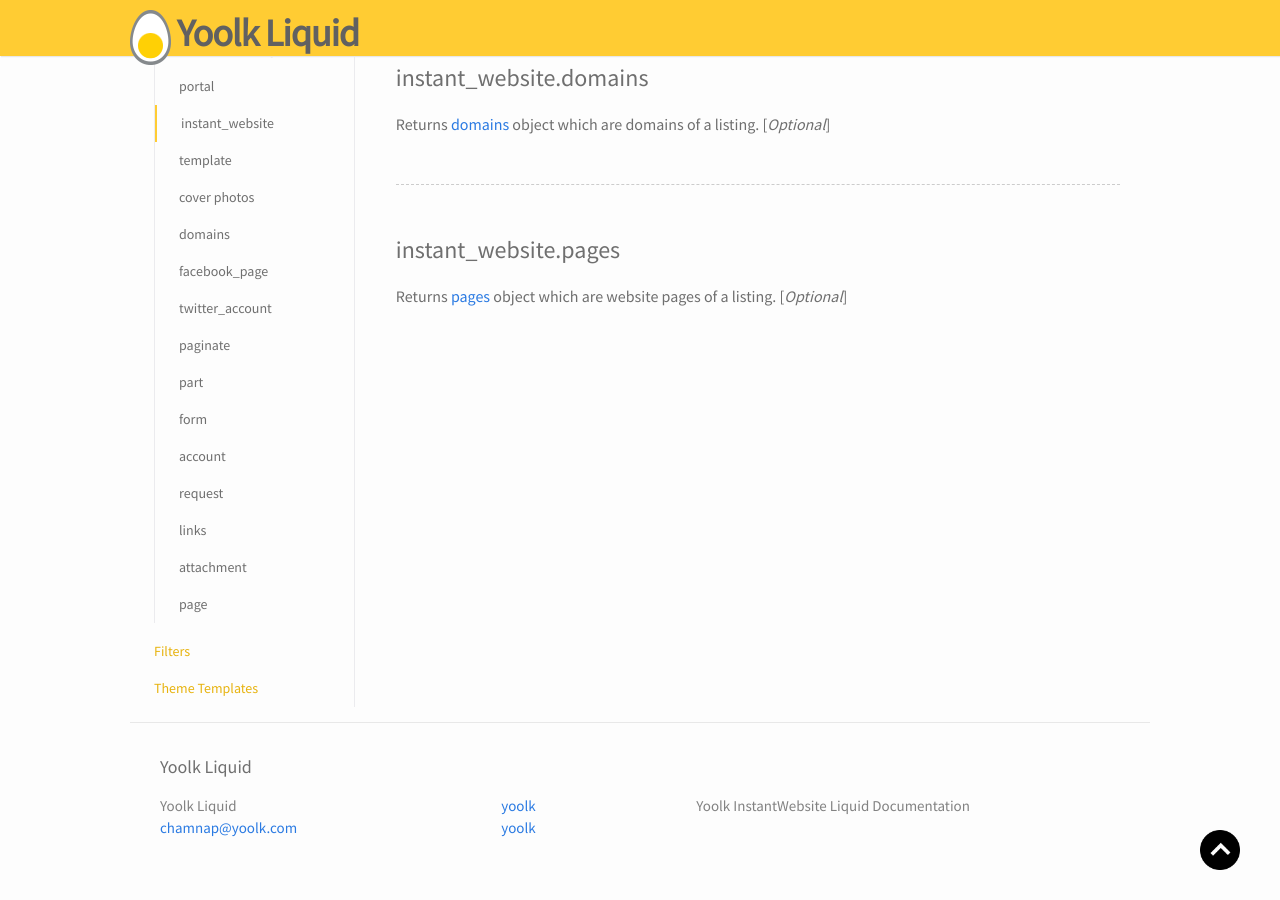
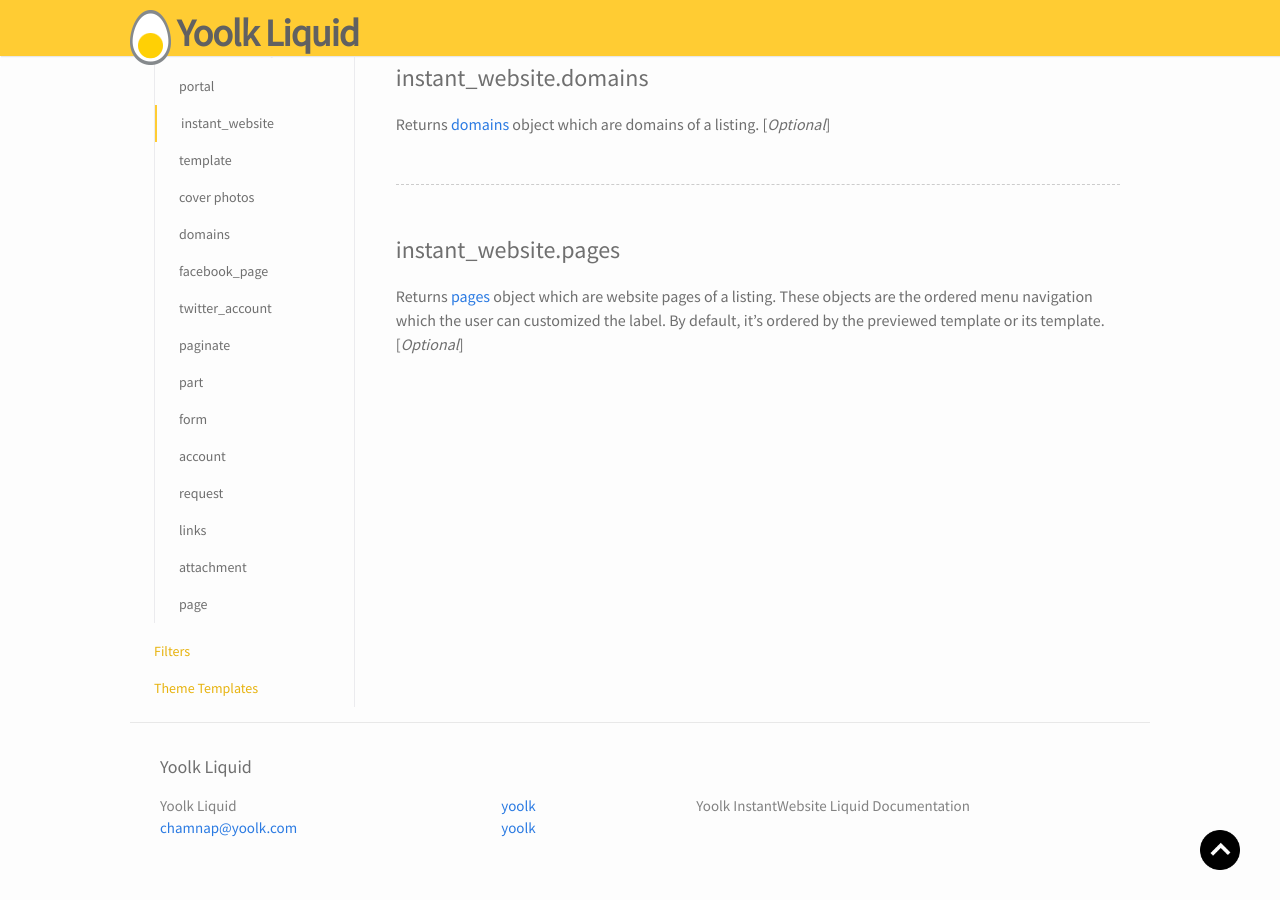
Before and after one commit to yoolk/liquid-documentation, a Jekyll site: the page built from objects/instant_website/index.md, in a window 1280 px wide and 900 px high, scrolled down 1239 px. Built offline with Jekyll 4.4.1, drawn with Linux system fonts in a browser that asks for light colours; nearby versions of some CDN libraries.

Commit message:
update doc

```diff
--- a/filters/translate-filters/index.markdown
+++ b/filters/translate-filters/index.markdown
@@ -9,7 +9,7 @@ Apply locale translation for the given `key`. `key` must be scoped with your the
 
 Be sure to check out the [sample theme](https://github.com/yoolk/yoolk_instant_website_sandbox/tree/master/app/themes/sample).
 
-Valid **locale keys** are en, af, ar, az, bg, bn, bs, ca, cs, cy, da, de-AT, de-CH, de, el, en-AU, en-CA, en-GB, en-IE, en-IN, en-NZ, en-US, en-ZA, eo, es-419, es-AR, es-CL, es-CO, es-CR, es-EC, es-MX, es-PA, es-PE, es-US, es-VE, es, et, eu, fa, fi, fr-CA, fr-CH, fr, gl, he, hi-IN, hi, hr, hu, id, is, it-CH, it, ja, km, kn, ko, lo, lt, lv, mk, mn, ms, nb, ne, nl, nn, or, pl, pt-BR, pt, rm, ro, ru, sk, sl, sr, sv, sw, ta, th, tl, tr, uk, ur, uz, vi, wo, zh-CN, zh-HK, zh-TW, zh-YUE.
+Valid **locale keys** are: en, af, ar, az, bg, bn, bs, ca, cs, cy, da, de-AT, de-CH, de, el, en-AU, en-CA, en-GB, en-IE, en-IN, en-NZ, en-US, en-ZA, eo, es-419, es-AR, es-CL, es-CO, es-CR, es-EC, es-MX, es-PA, es-PE, es-US, es-VE, es, et, eu, fa, fi, fr-CA, fr-CH, fr, gl, he, hi-IN, hi, hr, hu, id, is, it-CH, it, ja, km, kn, ko, lo, lt, lv, mk, mn, ms, nb, ne, nl, nn, or, pl, pt-BR, pt, rm, ro, ru, sk, sl, sr, sv, sw, ta, th, tl, tr, uk, ur, uz, vi, wo, zh-CN, zh-HK, zh-TW, zh-YUE.
 
 <div class="panel">
   <div class="panel-body">
--- a/objects/instant_website/index.md
+++ b/objects/instant_website/index.md
@@ -73,4 +73,4 @@ Returns [domains]({{ '/objects/domain' | prepend: site.baseurl }}) object which
 
 <h2 class="tags" id="pages">instant_website.pages</h2>
 
-Returns [pages]({{ '/objects/page' | prepend: site.baseurl }}) object which are website pages of a listing. [*Optional*]
+Returns [pages]({{ '/objects/page' | prepend: site.baseurl }}) object which are website pages of a listing. These objects are the ordered menu navigation which the user can customized the label. By default, it's ordered by the previewed template or its template. [*Optional*]
```
